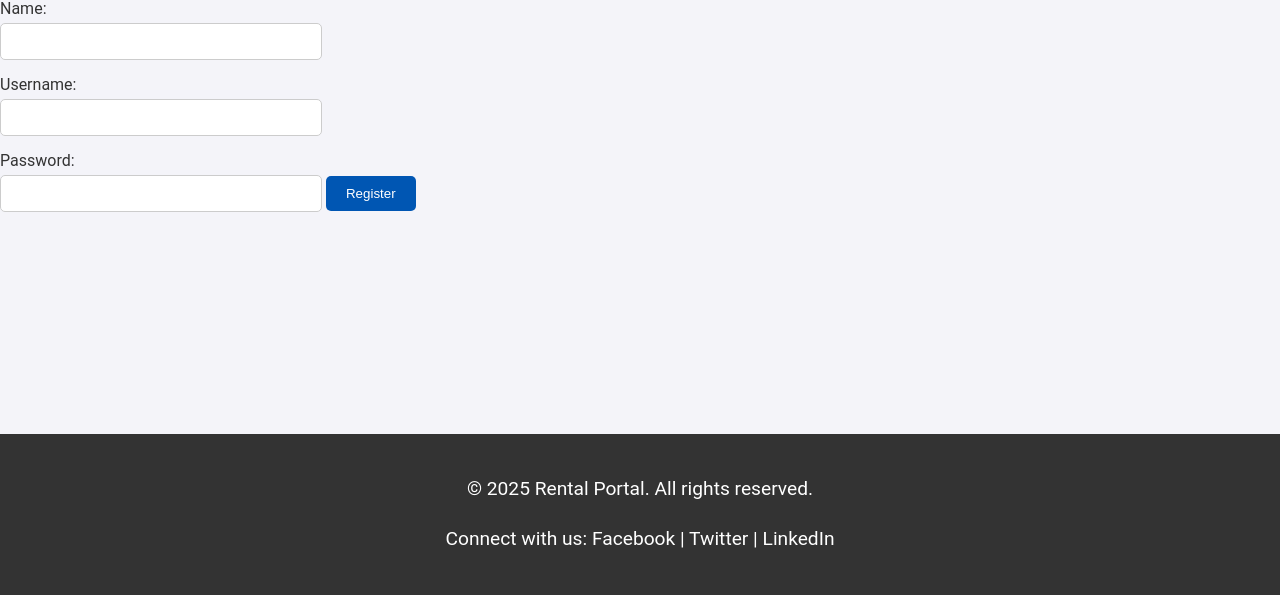
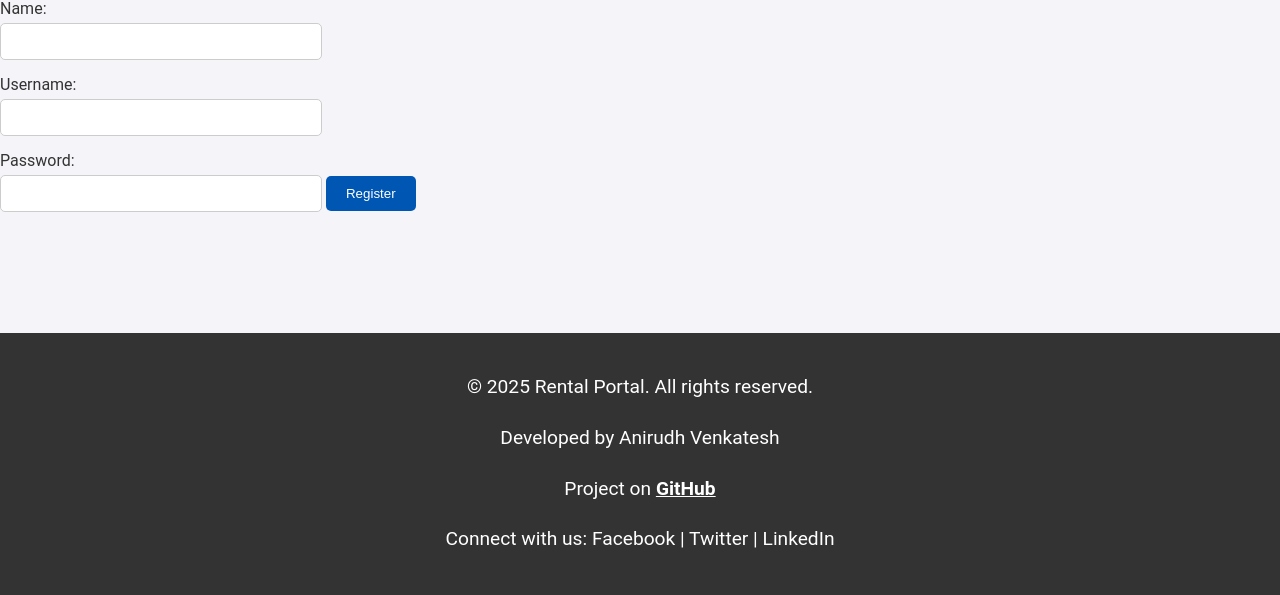
Before and after one commit to anirudhvenkates/Rental_portal, a Flask app: page /register in a window 1280 px wide. Shown: the part 205-800 px from the top of the page. Run offline with Flask 3, Linux system fonts and the light colour scheme.

Commit message:
Modified github link

```diff
--- a/UI/templates/home.html
+++ b/UI/templates/home.html
@@ -33,7 +33,7 @@
         <div class="container">
             <p>© 2025 Rental Portal. All rights reserved.</p>
 			<p>Developed by Anirudh Venkatesh</p>
-			<p>Visit GitHub page: https://github.com/anirudhvenkates/Rental_portal</p>
+			<p>Project on <a href="https://github.com/anirudhvenkates/PropMatch" target="_blank"><strong><u>GitHub</u></strong></a></p>
             <p>Connect with us: <a href="#">Facebook</a> | <a href="#">Twitter</a> | <a href="#">LinkedIn</a></p>
         </div>
     </footer>
--- a/UI/templates/register.html
+++ b/UI/templates/register.html
@@ -28,8 +28,12 @@
         </form>
     </main>
     <footer>
-        <p>© 2025 Rental Portal. All rights reserved.</p>
-        <p>Connect with us: <a href="#">Facebook</a> | <a href="#">Twitter</a> | <a href="#">LinkedIn</a></p>
+        <div class="container">
+            <p>© 2025 Rental Portal. All rights reserved.</p>
+			<p>Developed by Anirudh Venkatesh</p>
+			<p>Project on <a href="https://github.com/anirudhvenkates/PropMatch" target="_blank"><strong><u>GitHub</u></strong></a></p>
+            <p>Connect with us: <a href="#">Facebook</a> | <a href="#">Twitter</a> | <a href="#">LinkedIn</a></p>
+        </div>
     </footer>
 </body>
 </html>
```
Also changed, not shown: UI/templates/dashboard.html (+6 -2 lines), UI/templates/login.html (+6 -2 lines), UI/templates/perform_operation.html (+6 -2 lines).
